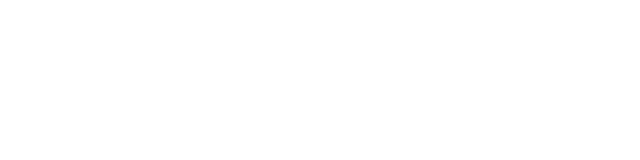
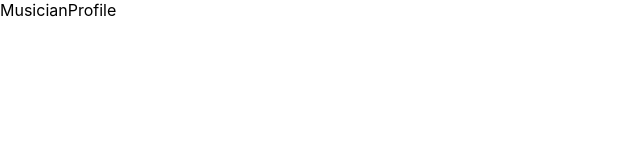
Before and after one commit to samuelwstout/freenote-1, a React (Create React App) app in the folder client/: page /musician_profile in a window 1280 px wide. Shown: the top 160 px of the page, without its empty margins (0-640 px from the left). Built offline with nearby package versions, Linux system fonts and the light colour scheme.

Commit message:
rafce for all components

```diff
--- a/client/src/App.jsx
+++ b/client/src/App.jsx
@@ -9,6 +9,7 @@ import MyJobs from './components/ContractorApp/MyJobs';
 import FindWork from './components/MusicianApp/FindWork';
 import MyApplications from './components/MusicianApp/MyApplications';
 import ContractorProfile from './components/ContractorApp/ContractorProfile';
+import MusicianProfile from './components/MusicianApp/MusicianProfile';
 
 const App = () => {
 
@@ -27,7 +28,7 @@ const App = () => {
         <Route path="/find_work" element={<FindWork />} />
         {/* When musician clicks 'apply' on a job posting (/find_work/job/:id) */}
         <Route path="/my_applications" element={<MyApplications />} />
-        <Route path="/musician_profile"></Route>
+        <Route path="/musician_profile" element={<MusicianProfile />}></Route>
       </Routes>
   </Router>
   );
--- a/client/src/components/ContractorApp/ContractorProfile.jsx
+++ b/client/src/components/ContractorApp/ContractorProfile.jsx
@@ -0,0 +1,9 @@
+import React from 'react'
+
+const ContractorProfile = () => {
+  return (
+    <div>ContractorProfile</div>
+  )
+}
+
+export default ContractorProfile
--- a/client/src/components/ContractorApp/CreateJob.jsx
+++ b/client/src/components/ContractorApp/CreateJob.jsx
@@ -0,0 +1,9 @@
+import React from 'react'
+
+const CreateJob = () => {
+  return (
+    <div>CreateJob</div>
+  )
+}
+
+export default CreateJob
--- a/client/src/components/ContractorApp/MyJobs.jsx
+++ b/client/src/components/ContractorApp/MyJobs.jsx
@@ -0,0 +1,9 @@
+import React from 'react'
+
+const MyJobs = () => {
+  return (
+    <div>MyJobs</div>
+  )
+}
+
+export default MyJobs
--- a/client/src/components/MusicianApp/FindWork.jsx
+++ b/client/src/components/MusicianApp/FindWork.jsx
@@ -0,0 +1,9 @@
+import React from 'react'
+
+const FindWork = () => {
+  return (
+    <div>FindWork</div>
+  )
+}
+
+export default FindWork
--- a/client/src/components/MusicianApp/MusicianProfile.jsx
+++ b/client/src/components/MusicianApp/MusicianProfile.jsx
@@ -0,0 +1,9 @@
+import React from 'react'
+
+const MusicianProfile = () => {
+  return (
+    <div>MusicianProfile</div>
+  )
+}
+
+export default MusicianProfile
--- a/client/src/components/MusicianApp/MyApplications.jsx
+++ b/client/src/components/MusicianApp/MyApplications.jsx
@@ -0,0 +1,9 @@
+import React from 'react'
+
+const MyApplications = () => {
+  return (
+    <div>MyApplications</div>
+  )
+}
+
+export default MyApplications
--- a/client/src/components/authentication/Login.jsx
+++ b/client/src/components/authentication/Login.jsx
@@ -0,0 +1,9 @@
+import React from 'react'
+
+const Login = () => {
+  return (
+    <div>Login</div>
+  )
+}
+
+export default Login
--- a/client/src/components/authentication/Signup.jsx
+++ b/client/src/components/authentication/Signup.jsx
@@ -0,0 +1,9 @@
+import React from 'react'
+
+const Signup = () => {
+  return (
+    <div>Signup</div>
+  )
+}
+
+export default Signup
--- a/client/src/components/authentication/SignupAsContractor.jsx
+++ b/client/src/components/authentication/SignupAsContractor.jsx
@@ -0,0 +1,9 @@
+import React from 'react'
+
+const SignupAsContractor = () => {
+  return (
+    <div>SignupAsContractor</div>
+  )
+}
+
+export default SignupAsContractor
--- a/client/src/components/authentication/SignupAsMusician.jsx
+++ b/client/src/components/authentication/SignupAsMusician.jsx
@@ -0,0 +1,9 @@
+import React from 'react'
+
+const SignupAsMusician = () => {
+  return (
+    <div>SignupAsMusician</div>
+  )
+}
+
+export default SignupAsMusician
```
